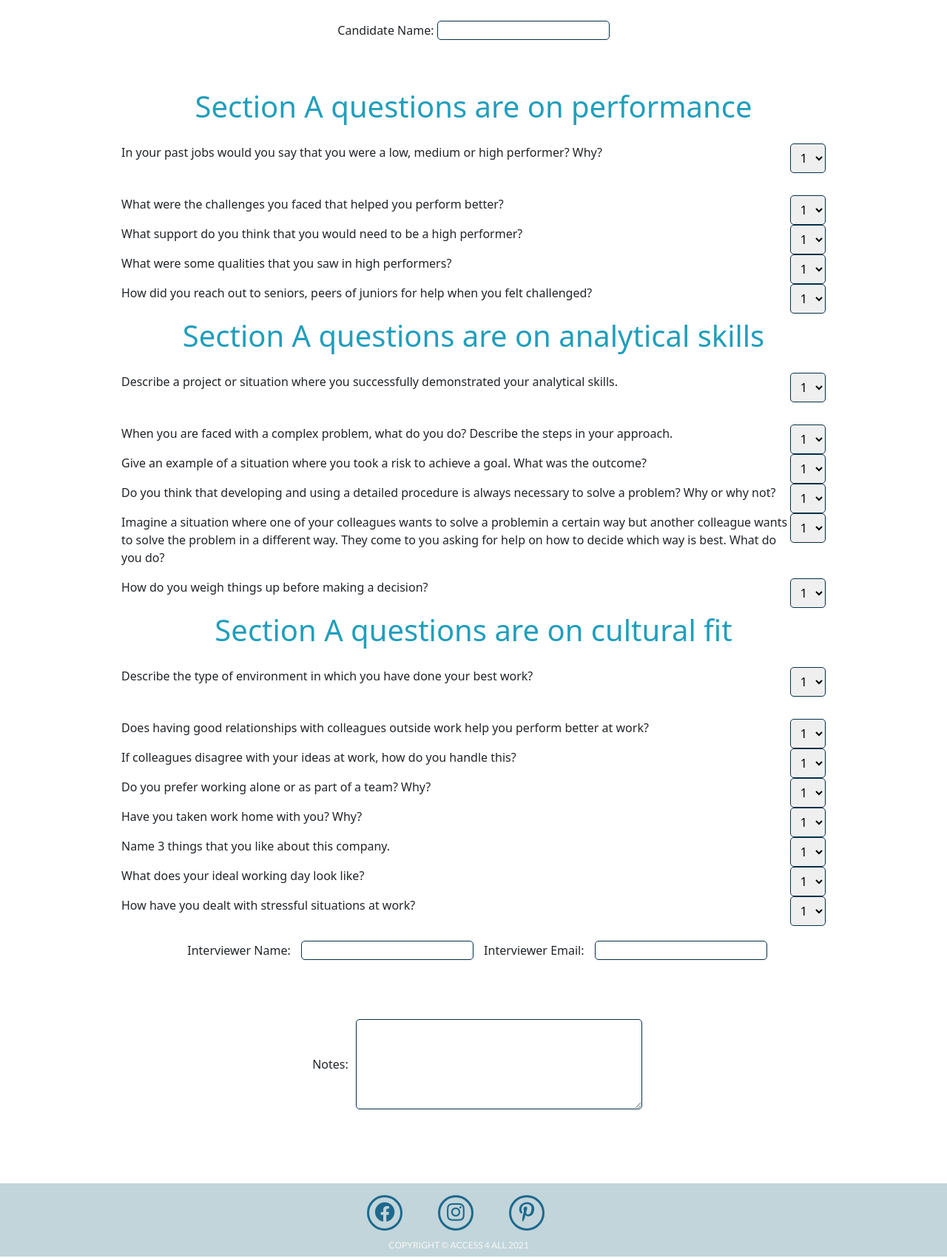
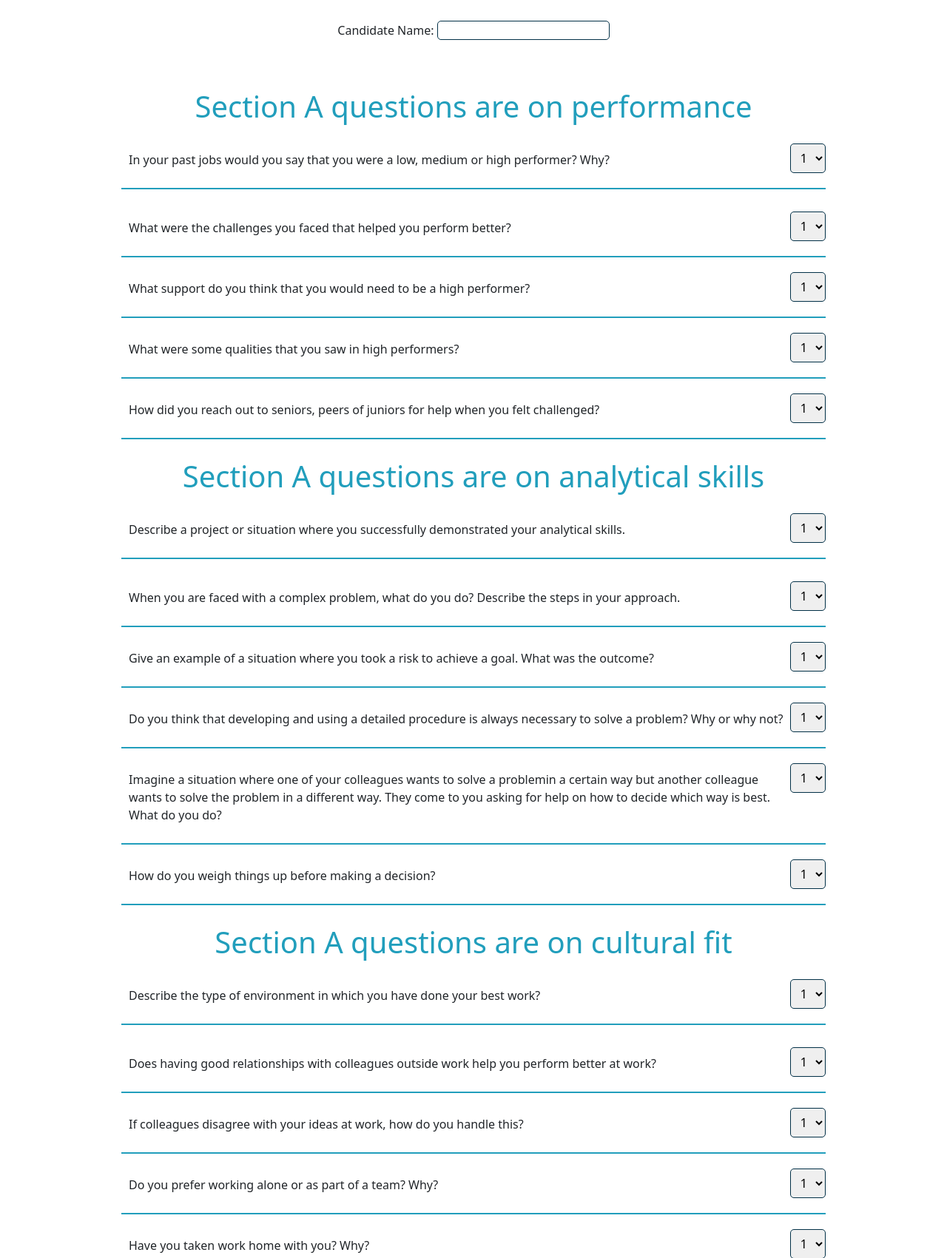
Before and after one commit to ruszkipista/access4all, a Flask app: page /questions/1 in a window 1280 px wide. Shown: the part 270-1971 px from the top of the page at 74% size. Run offline with Flask 2, Linux system fonts and the light colour scheme.

Commit message:
Add styles for questions

```diff
--- a/static/css/questions.css
+++ b/static/css/questions.css
@@ -39,10 +39,13 @@
 .flex-container {
     display: flex;
     width: 100%;
+    border-bottom: 2px solid #219EBC;
+    margin-bottom: 20px;
 }
 
 .question {
     flex: 95%;
+    padding: 10px;
 }
 
 select {
```
